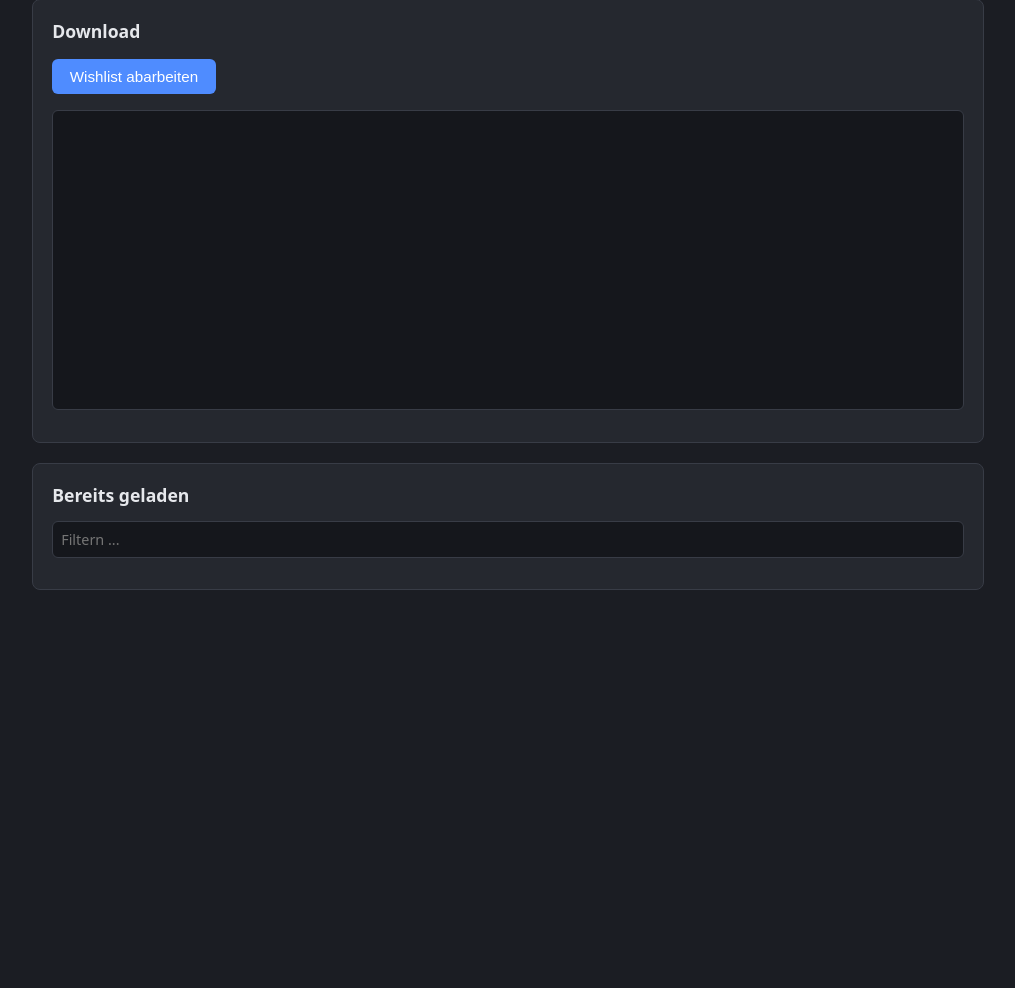
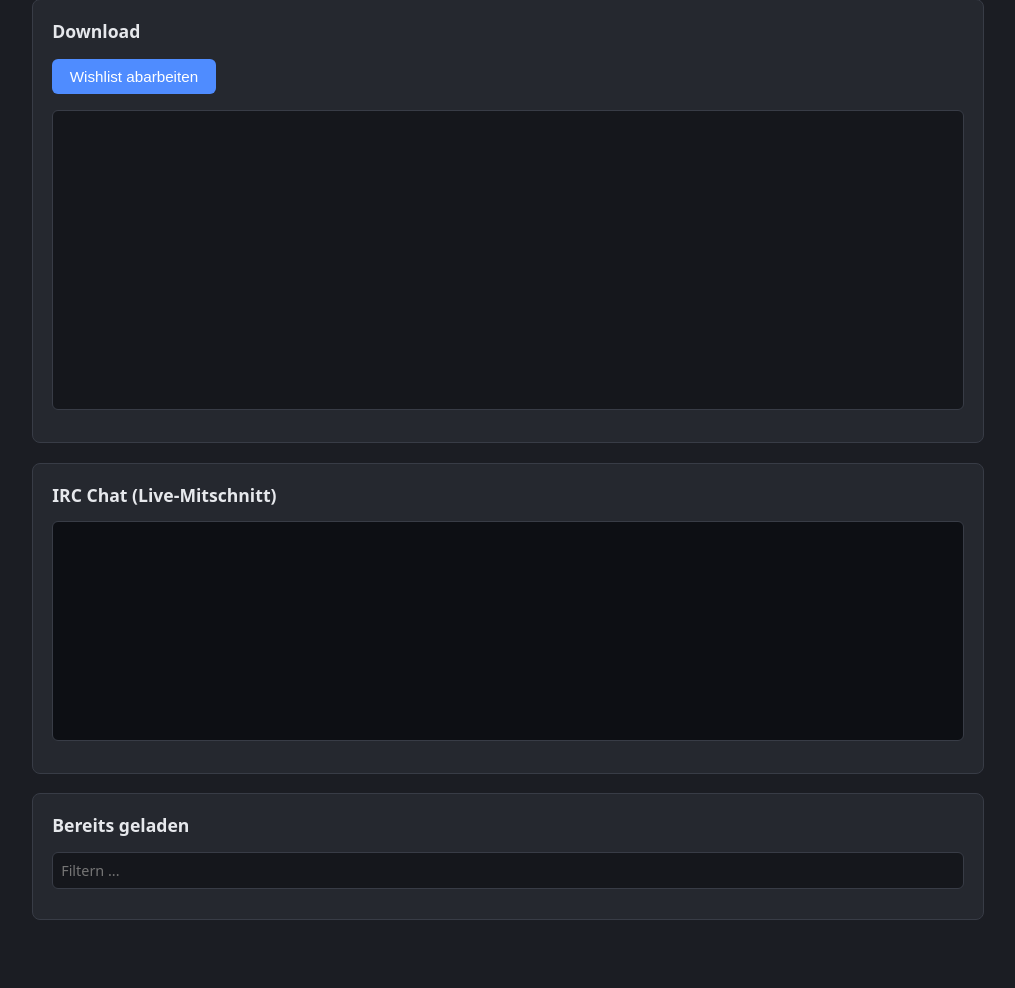
Before and after one commit to RedConcrete/XDCC-Tool, a Flask app: page / in a window 1280 px wide. Shown: the part 397-1385 px from the top of the page, without its empty margins (132-1147 px from the left). Before the commit the page ends 987 px from the top, so only its background shows below. Run offline with Flask 3, Linux system fonts and the light colour scheme; data that the repository does not hold is empty; parts of the project's set-up code (start-up, migrations or seed data) failed here and were passed over.

Commit message:
Add IRC chat panel to web UI
Live IRC traffic (bot searches and downloads) now streams to a
dark terminal panel in the UI via /api/irc polling.

Co-Authored-By: Claude Sonnet 4.6 <noreply@anthropic.com>

```diff
--- a/scripts/app.py
+++ b/scripts/app.py
@@ -15,6 +15,7 @@ _lock = threading.Lock()
 _state = {
     "running": False,
     "log": [],          # Liste von {"ts","title","msg","level"}
+    "irc_log": [],      # Liste von {"ts","line"} – roh IRC-Traffic
     "summary": None,     # Ergebnis von run_once() nach Abschluss
     "progress": None,    # {"title","received","total"} waehrend Download
 }
@@ -32,9 +33,14 @@ def _progress_cb(title, received, total):
         _state["progress"] = {"title": title, "received": received, "total": total}
 
 
+def _irc_cb(line: str):
+    with _lock:
+        _state["irc_log"].append({"ts": time.time(), "line": line})
+
+
 def _run_job():
     try:
-        summary = cli.run_once(_status_cb, _progress_cb)
+        summary = cli.run_once(_status_cb, _progress_cb, _irc_cb)
     except Exception as e:
         summary = {"error": str(e)}
         _status_cb("Allgemein", f"Lauf abgebrochen: {e}", "error")
@@ -72,6 +78,7 @@ def run():
             return jsonify({"ok": False, "error": "Lauf bereits aktiv"}), 409
         _state["running"] = True
         _state["log"] = []
+        _state["irc_log"] = []
         _state["summary"] = None
         _state["progress"] = None
     threading.Thread(target=_run_job, daemon=True).start()
@@ -100,6 +107,17 @@ def downloaded():
     return jsonify(list(reversed(lines)))
 
 
+@app.route("/api/irc")
+def irc_log_endpoint():
+    since = request.args.get("since", default=0, type=int)
+    with _lock:
+        log_slice = _state["irc_log"][since:]
+        return jsonify({
+            "lines": log_slice,
+            "next": len(_state["irc_log"]),
+        })
+
+
 @app.route("/api/downloaded", methods=["DELETE"])
 def delete_downloaded():
     data = request.get_json(force=True) or {}
--- a/scripts/cli.py
+++ b/scripts/cli.py
@@ -135,7 +135,8 @@ def _make_stall_cb(status):
     return stall_cb
 
 
-def process_item(title: str, category: str, status_cb=None, progress_cb=None) -> bool:
+def process_item(title: str, category: str, status_cb=None, progress_cb=None,
+                 irc_callback=None) -> bool:
     def status(msg, level="info"):
         if status_cb:
             status_cb(title, msg, level)
@@ -143,7 +144,7 @@ def process_item(title: str, category: str, status_cb=None, progress_cb=None) ->
     query = _search_query(title)
     status(f"Suche: {query}" if query != title else f"Suche: {title}")
     try:
-        results = search_packs(query)
+        results = search_packs(query, irc_callback=irc_callback)
     except Exception as e:
         status(f"Suche fehlgeschlagen: {e}", "error")
         return False
@@ -182,6 +183,7 @@ def process_item(title: str, category: str, status_cb=None, progress_cb=None) ->
                 status_callback=status,
                 stall_callback=_make_stall_cb(status),
                 expected_fname=expected,
+                irc_callback=irc_callback,
             )
         except Exception as e:
             status(f"Download-Fehler: {e}", "error")
@@ -209,7 +211,7 @@ def process_item(title: str, category: str, status_cb=None, progress_cb=None) ->
     return False
 
 
-def run_once(status_cb=None, progress_cb=None) -> dict:
+def run_once(status_cb=None, progress_cb=None, irc_callback=None) -> dict:
     wishlist = load_wishlist()
     done = load_done()
 
@@ -223,7 +225,7 @@ def run_once(status_cb=None, progress_cb=None) -> dict:
 
             counts["total"] += 1
             try:
-                ok = process_item(title, category, status_cb, progress_cb)
+                ok = process_item(title, category, status_cb, progress_cb, irc_callback)
             except Exception as e:
                 ok = False
                 if status_cb:
--- a/scripts/downloader.py
+++ b/scripts/downloader.py
@@ -162,7 +162,8 @@ def _strip_mirc_formatting(s: str) -> str:
 def _irc_bot_search(server: str, port: int, channel: str,
                     search_bot: str, search_cmd: str,
                     query: str, timeout: int = 30,
-                    download_channel: str | None = None) -> list[dict]:
+                    download_channel: str | None = None,
+                    irc_callback=None) -> list[dict]:
     """Sucht direkt via IRC-Suchbot (z.B. databeast auf Abjects)."""
     results = []
     nick = make_nick()
@@ -175,8 +176,14 @@ def _irc_bot_search(server: str, port: int, channel: str,
         log.warning(f"IRC-Suche: Verbindung zu {server} fehlgeschlagen: {e}")
         return []
 
+    _IRC_NOISE_RE = re.compile(
+        r'^\S+\s+(?:37[256]|00[1-5]|25[0-9]|265|266|315|353|366|MODE)\s'
+    )
+
     def send(msg: str):
         sock.sendall((msg + "\r\n").encode("utf-8", errors="replace"))
+        if irc_callback and any(msg.startswith(p) for p in ("JOIN", "PRIVMSG", "QUIT")):
+            irc_callback(f">> {msg}")
 
     try:
         send(f"NICK {nick}")
@@ -208,6 +215,9 @@ def _irc_bot_search(server: str, port: int, channel: str,
                 if line.startswith("PING"):
                     send(f"PONG {line.split(':', 1)[-1]}")
                     continue
+
+                if irc_callback and not _IRC_NOISE_RE.search(line):
+                    irc_callback(f"<< {line}")
 
                 parts = line.split()
                 if len(parts) < 2:
@@ -275,7 +285,7 @@ def _irc_bot_search(server: str, port: int, channel: str,
     return results
 
 
-def search_packs(query: str) -> list[dict]:
+def search_packs(query: str, irc_callback=None) -> list[dict]:
     """IRC-Botsuche (primär) + xdcc.eu für Netzwerke ohne Suchbot."""
     results: list[dict] = []
     # Channel-genaues Tracking: BotReign findet #moviegods-Packs → blockiert nur
@@ -292,6 +302,7 @@ def search_packs(query: str) -> list[dict]:
                 search_cmd=ch.get("search_cmd", "xdcc search {query}"),
                 query=query,
                 download_channel=ch["channel"],
+                irc_callback=irc_callback,
             )
             if found:
                 results.extend(found)
--- a/scripts/xdcc_client.py
+++ b/scripts/xdcc_client.py
@@ -84,12 +84,18 @@ def make_nick() -> str:
     return f"{name}{suffix}"
 
 
+_IRC_DL_NOISE_RE = re.compile(
+    r'^\S+\s+(?:37[256]|00[1-5]|25[0-9]|265|266|315|353|366|MODE)\s'
+)
+
+
 class XDCCDownloader:
     def __init__(self, server: str, port: int, channel: str, bot: str,
                  pack: str, output_dir: Path, timeout: int = 120,
                  extra_channels: list = None,
                  progress_callback=None, status_callback=None, stall_callback=None,
-                 skip_names_check: bool = False, expected_fname: str = ""):
+                 skip_names_check: bool = False, expected_fname: str = "",
+                 irc_callback=None):
         self.server         = server
         self.port           = port
         self.channel        = channel
@@ -109,12 +115,15 @@ class XDCCDownloader:
         self.stall_callback       = stall_callback
         self.skip_names_check     = skip_names_check
         self.expected_fname       = expected_fname
+        self.irc_callback         = irc_callback
         self.file_exists_callback = None   # wird von außen gesetzt
         self._skip_dcc_fname      = None   # angekündigte Datei überspringen
 
     def _send(self, msg: str):
         self.sock.sendall((msg + "\r\n").encode("utf-8", errors="replace"))
         log.debug(f">>> {msg}")
+        if self.irc_callback and any(msg.startswith(p) for p in ("JOIN", "PRIVMSG", "QUIT")):
+            self.irc_callback(f">> {msg}")
 
     def _recv_lines(self):
         buf = b""
@@ -264,6 +273,8 @@ class XDCCDownloader:
                     break
 
                 log.debug(f"<<< {line}")
+                if self.irc_callback and not _IRC_DL_NOISE_RE.search(line):
+                    self.irc_callback(f"<< {line}")
 
                 # PING/PONG
                 if line.startswith("PING"):
@@ -471,7 +482,8 @@ def xdcc_download(server: str, channel: str, bot: str, pack: str,
                   stall_callback=None,
                   skip_names_check: bool = False,
                   file_exists_callback=None,
-                  expected_fname: str = "") -> tuple[bool, str | None]:
+                  expected_fname: str = "",
+                  irc_callback=None) -> tuple[bool, str | None]:
     """Gibt (success, actual_filename) zurück."""
     d = XDCCDownloader(server, port, channel, bot, pack, output_dir, timeout,
                        extra_channels=extra_channels,
@@ -479,7 +491,8 @@ def xdcc_download(server: str, channel: str, bot: str, pack: str,
                        status_callback=status_callback,
                        stall_callback=stall_callback,
                        skip_names_check=skip_names_check,
-                       expected_fname=expected_fname)
+                       expected_fname=expected_fname,
+                       irc_callback=irc_callback)
     d.file_exists_callback = file_exists_callback
     success = d.download()
     return success, d.filename
--- a/static/app.js
+++ b/static/app.js
@@ -1,6 +1,7 @@
 const SECTIONS = ["serien", "film", "merkliste"];
 
 let logOffset = 0;
+let ircOffset = 0;
 let polling = false;
 
 function $(id) {
@@ -95,6 +96,19 @@ async function removeDownloaded(title) {
   }
 }
 
+function appendIrcLines(lines) {
+  const box = $("irc-box");
+  for (const entry of lines) {
+    const div = document.createElement("div");
+    div.className = "irc-line " + (entry.line.startsWith(">>") ? "sent" : "recv");
+    div.textContent = entry.line;
+    box.appendChild(div);
+  }
+  if (lines.length > 0) {
+    box.scrollTop = box.scrollHeight;
+  }
+}
+
 function appendLogLines(lines) {
   const box = $("log-box");
   for (const entry of lines) {
@@ -144,10 +158,16 @@ async function pollStatus() {
   polling = true;
   try {
     while (true) {
-      const res = await fetch(`/api/status?since=${logOffset}`);
+      const [res, ircRes] = await Promise.all([
+        fetch(`/api/status?since=${logOffset}`),
+        fetch(`/api/irc?since=${ircOffset}`),
+      ]);
       const data = await res.json();
+      const ircData = await ircRes.json();
       appendLogLines(data.log);
       logOffset = data.next;
+      appendIrcLines(ircData.lines);
+      ircOffset = ircData.next;
       updateProgress(data.progress);
 
       $("run-btn").disabled = data.running;
@@ -169,8 +189,10 @@ async function pollStatus() {
 
 async function startRun() {
   $("log-box").innerHTML = "";
+  $("irc-box").innerHTML = "";
   $("summary-box").classList.add("hidden");
   logOffset = 0;
+  ircOffset = 0;
   try {
     const res = await fetch("/api/run", { method: "POST" });
     if (!res.ok && res.status !== 409) throw new Error("HTTP " + res.status);
--- a/static/style.css
+++ b/static/style.css
@@ -162,6 +162,25 @@ button:disabled {
   font-size: 0.9rem;
 }
 
+.irc-box {
+  margin-top: 0.5rem;
+  background: #0d0f14;
+  border: 1px solid var(--border);
+  border-radius: 6px;
+  padding: 0.7rem;
+  height: 220px;
+  overflow-y: scroll;
+  overflow-x: hidden;
+  font-family: "Consolas", "Courier New", monospace;
+  font-size: 0.78rem;
+  white-space: pre-wrap;
+  word-break: break-all;
+}
+
+.irc-line { color: #7a808c; }
+.irc-line.sent { color: #4f8cff; }
+.irc-line.recv { color: #c4c8d0; }
+
 #downloaded-filter {
   margin-bottom: 0.7rem;
 }
--- a/templates/index.html
+++ b/templates/index.html
@@ -49,6 +49,11 @@
     </section>
 
     <section class="card">
+      <h2>IRC Chat <span class="hint">(Live-Mitschnitt)</span></h2>
+      <pre id="irc-box" class="irc-box"></pre>
+    </section>
+
+    <section class="card">
       <h2>Bereits geladen</h2>
       <input id="downloaded-filter" type="text" placeholder="Filtern ...">
       <ul id="downloaded-list" class="downloaded-list"></ul>
```
